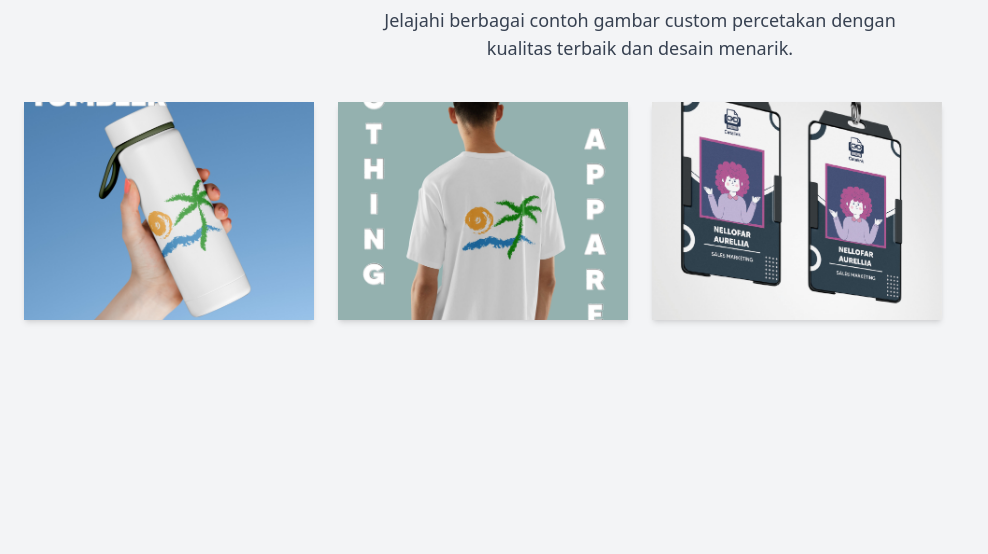
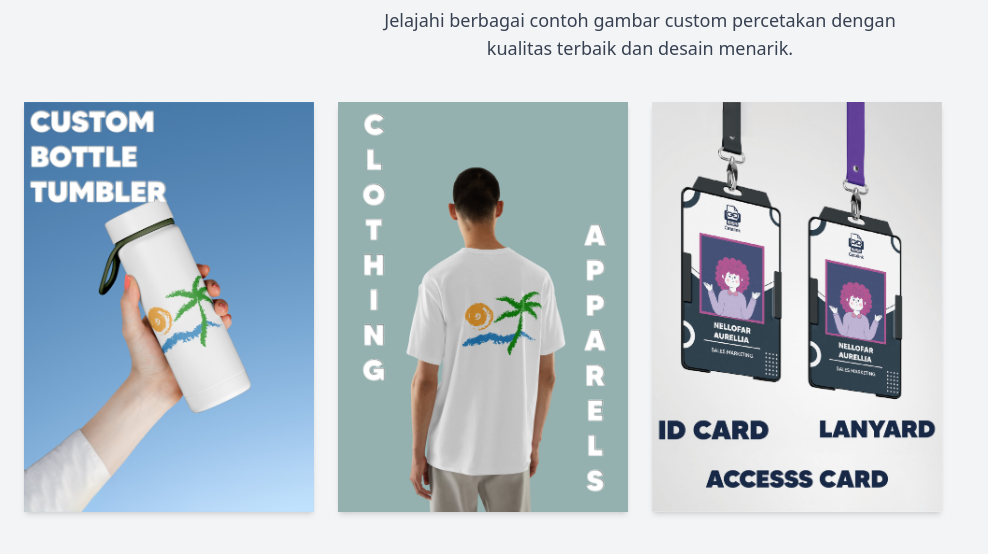
Before and after one commit to Cetalink/Info-Percetakan, a plain HTML site: page cetakcustom.html in a window 1280 px wide. Shown: the part 82-636 px from the top of the page, without its empty margins (0-988 px from the left). Drawn offline with nearby package versions, Linux system fonts and the light colour scheme.

Commit message:
Update cetakcustom.html

```diff
--- a/cetakcustom.html
+++ b/cetakcustom.html
@@ -28,7 +28,7 @@
   </header>
 <section class="gallery grid grid-cols-1 sm:grid-cols-2 md:grid-cols-3 lg:grid-cols-4 gap-6 max-w-7xl mx-auto">
   <!-- Card 1 -->
-  <div class="aspect-[4/3] flex justify-center items-center bg-white shadow-md transform hover:scale-105 transition-transform duration-300" data-aos="fade-up" data-aos-delay="200">
+  <div class="flex justify-center items-center bg-white shadow-md transform hover:scale-105 transition-transform duration-300" data-aos="fade-up" data-aos-delay="200">
     <img
       src="BOTTLE TUMBLER.jpg"
       alt="Cetak Bottle Tumblr"
@@ -37,7 +37,7 @@
   </div>
 
   <!-- Card 2 -->
-  <div class="aspect-[4/3] flex justify-center items-center bg-white shadow-md transform hover:scale-105 transition-transform duration-300" data-aos="fade-up" data-aos-delay="400">
+  <div class="flex justify-center items-center bg-white shadow-md transform hover:scale-105 transition-transform duration-300" data-aos="fade-up" data-aos-delay="400">
     <img
       src="CLOTHING & APPAREL.jpg"
       alt="Cetak Kaos"
@@ -46,7 +46,7 @@
   </div>
 
   <!-- Card 3 -->
-  <div class="aspect-[4/3] flex justify-center items-center bg-white shadow-md transform hover:scale-105 transition-transform duration-300" data-aos="fade-up" data-aos-delay="600">
+  <div class="flex justify-center items-center bg-white shadow-md transform hover:scale-105 transition-transform duration-300" data-aos="fade-up" data-aos-delay="600">
     <img
       src="ID CARD + LANYARD.jpg"
       alt="Custom Id Card"
```
